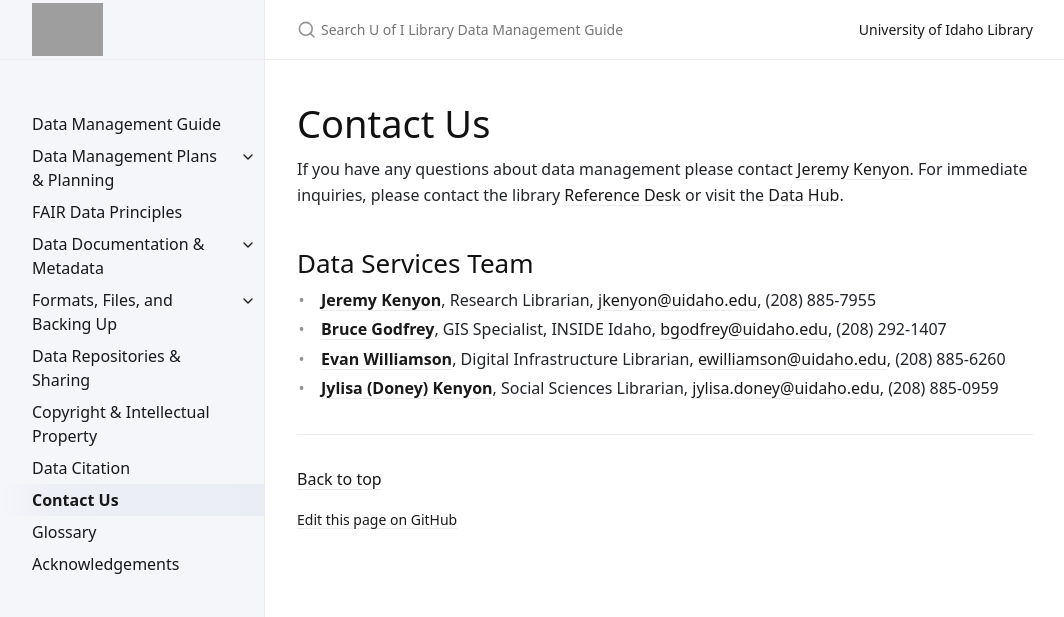
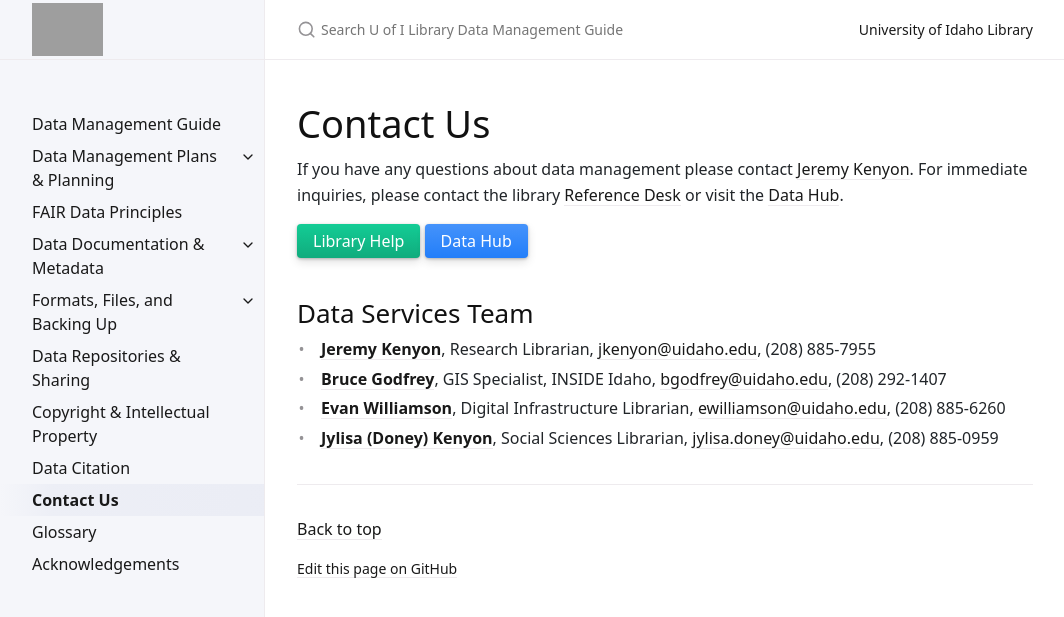
Before and after one commit to uidaholib/data-management-guide, a Jekyll site: the page built from guide/contact.md, in a window 1280 px wide. Shown: the top 617 px of the page, without its empty margins (107-1171 px from the left). Built offline with Jekyll 4.4.1, drawn with Linux system fonts in a browser that asks for light colours.

Commit message:
add some buttons

```diff
--- a/guide/contact.md
+++ b/guide/contact.md
@@ -8,6 +8,9 @@ nav_order: 8
 If you have any questions about data management please contact [Jeremy Kenyon](mailto:jkenyon@uidaho.edu).
 For immediate inquiries, please contact the library [Reference Desk](https://www.lib.uidaho.edu/help/) or visit the [Data Hub](https://www.lib.uidaho.edu/datahub/).
 
+[Library Help](https://www.lib.uidaho.edu/help/){: .btn .btn-green}
+[Data Hub](https://www.lib.uidaho.edu/datahub/){:.btn .btn-blue}
+
 ## Data Services Team
 
 - [**Jeremy Kenyon**](https://www.lib.uidaho.edu/about/people/jkenyon.html), Research Librarian, <jkenyon@uidaho.edu>, (208) 885-7955
```
